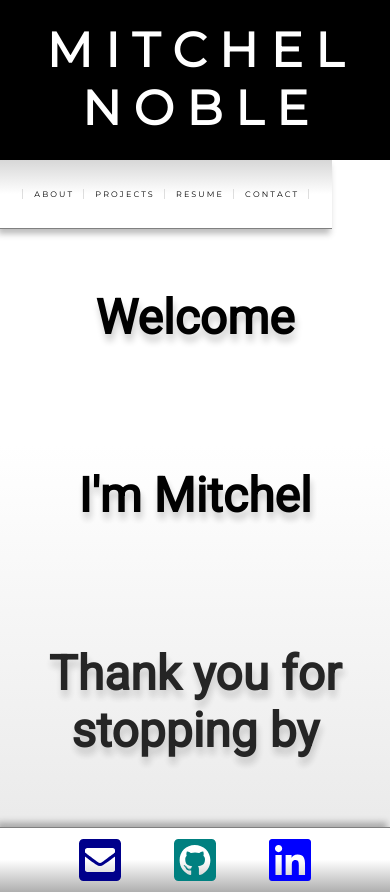
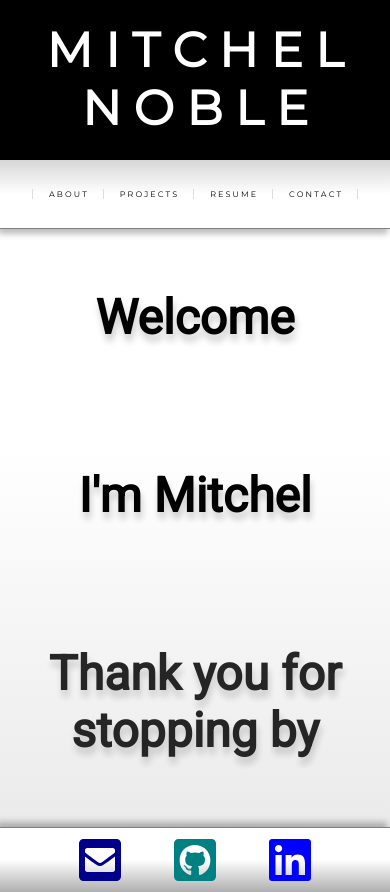
Before and after one commit to mitchelnoble/portfolio-website, a React (Create React App) app: page / in a window 390 px wide. Built offline with nearby package versions, Linux system fonts and the light colour scheme.

Commit message:
adjusted nav bar style

```diff
--- a/src/styles/components/Nav.css
+++ b/src/styles/components/Nav.css
@@ -47,7 +47,7 @@
 @media only screen and (max-width: 400px) {
   .nav-container {
     font-size: 0.5rem;
-    width: 85vw;
+    width: 100vw;
     height: 8vh;
   }
 }
```
